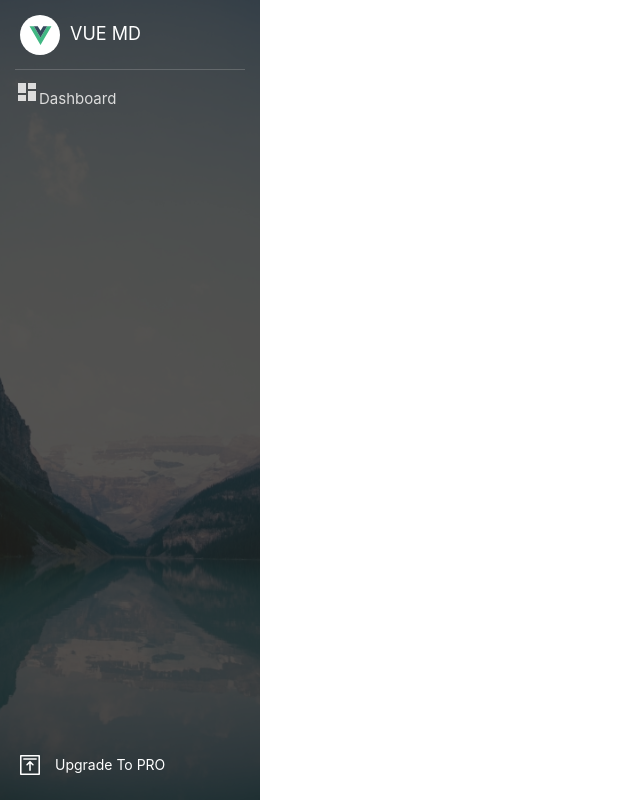
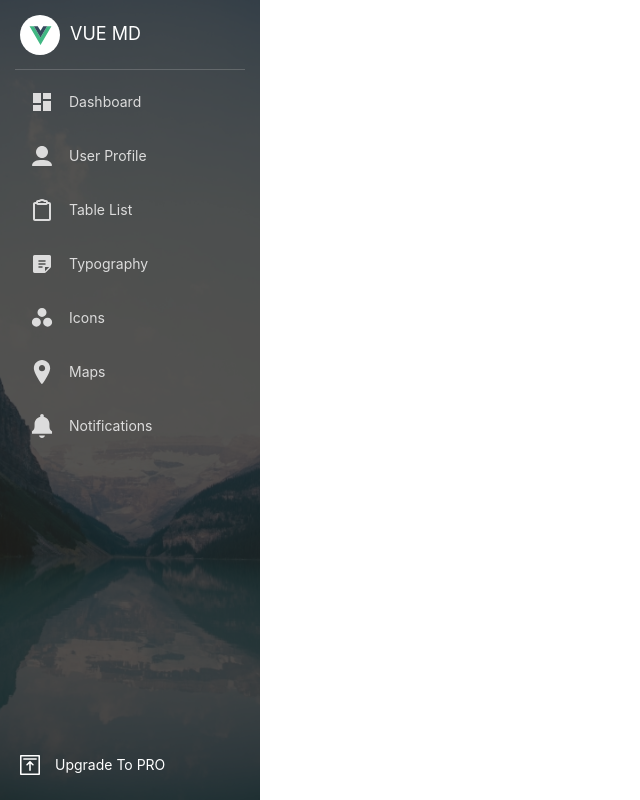
Before and after one commit to chichoon/vue-dashboard, a Vue app: page / in a window 1280 px wide. Shown: the whole page, without its empty margins (0-640 px from the left). Built offline with nearby package versions, Linux system fonts and the light colour scheme.

Commit message:
feat: :lipstick: Navigation Element 스타일링

```diff
--- a/src/assets/variables.scss
+++ b/src/assets/variables.scss
@@ -4,6 +4,7 @@
 
   --bg-primary: #eeeeee;
   --bg-secondary: rgba(27, 27, 27, 0.75);
+  --bg-hover: rgba(180, 180, 180, 0.3);
 
   --text-primary: #373737;
   --text-secondary: #bdbdbd;
--- a/src/components/atoms/NavigationElement.vue
+++ b/src/components/atoms/NavigationElement.vue
@@ -26,23 +26,30 @@ const route = useRoute();
 <style scoped lang="scss">
 .list {
   width: 100%;
-  height: 100%;
   padding: 10px 15px 0 15px;
 
   &__link {
     display: inline-block;
     width: 100%;
-    height: 100%;
+    padding: 10px 15px;
     color: var(--text-ternary);
     text-decoration: none;
-    border-radius: 5px;
+    border-radius: 3px;
+    display: flex;
+    align-items: center;
+    transition: background-color 0.1s ease-in;
+
+    & > span {
+      margin-left: 15px;
+      font-size: var(--font-md);
+    }
 
     &:hover {
-      background-color: var(--bg-primary);
+      background-color: var(--bg-hover);
     }
 
     &--focused {
-      background-color: var(--notification-success);
+      background-color: var(--notification-success) !important;
       color: var(--white);
     }
   }
```
